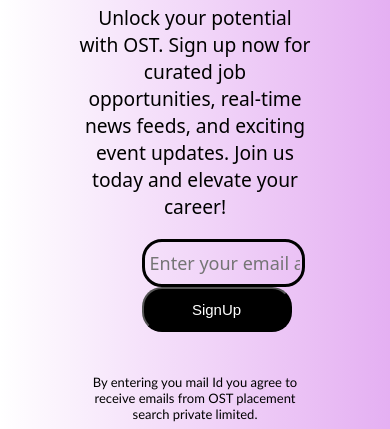
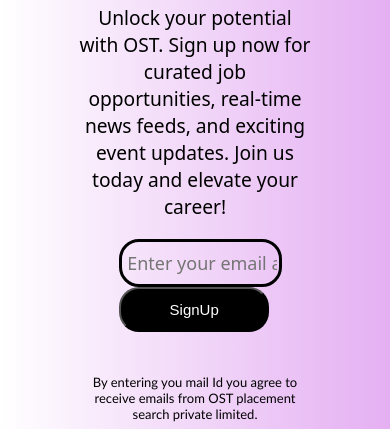
Before and after one commit to borradevendar/borradevendar.github.io, a plain HTML site: page index.html in a window 390 px wide. Shown: the part 415-844 px from the top of the page. Drawn offline with Linux system fonts and the light colour scheme.

Commit message:
style update 2

```diff
--- a/styles.css
+++ b/styles.css
@@ -120,11 +120,11 @@ body {
     margin-top: 25px;
 }
 
-@media screen and (max-width:450px) {
+@media screen and (max-width:600px) {
     .container1 .input-field{
         border: none;
         display: block;
-        margin: auto;
+        margin-left:8vw
 
     }
     .container1 .input-field .btn{
```
